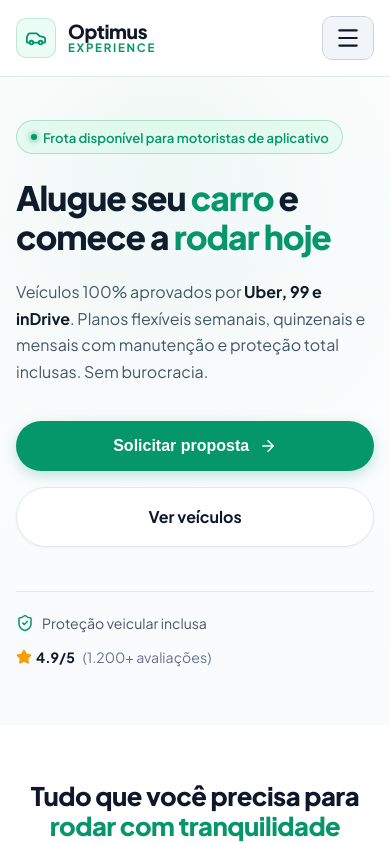
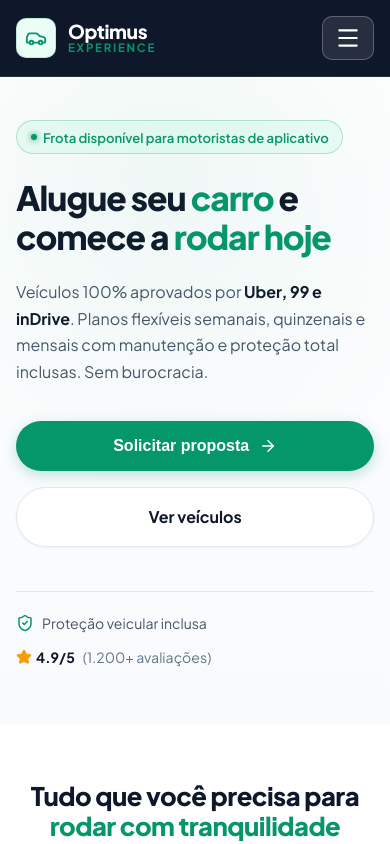
Before and after one commit to AlanySouza2203/Optimus_Experience, a React (Vite) app: page / in a window 390 px wide. Shown: the top 844 px of the page. Built offline with nearby package versions, Linux system fonts and the light colour scheme; no server answers.

Commit message:
feat: implementar estilizacao tema escuro navbar-dark bg-dark pos-f-t no mobile

```diff
--- a/src/components/Navbar.css
+++ b/src/components/Navbar.css
@@ -33,7 +33,7 @@
 }
 
 .collapse.show {
-  max-height: 600px;
+  max-height: 650px;
   opacity: 1;
   border-bottom: 2px solid var(--primary);
   box-shadow: 0 15px 35px rgba(0, 0, 0, 0.35);
@@ -215,3 +215,25 @@
 .btn-full {
   width: 100%;
 }
+
+/* Mobile Media Query: Dark theme matching Bootstrap navbar-dark bg-dark */
+@media screen and (max-width: 1024px) {
+  .navbar {
+    background: #0F172A !important;
+    border-bottom: 1px solid rgba(255, 255, 255, 0.1) !important;
+  }
+
+  .navbar .brand-name {
+    color: #FFFFFF !important;
+  }
+
+  .navbar-toggler {
+    background: rgba(255, 255, 255, 0.1) !important;
+    border-color: rgba(255, 255, 255, 0.25) !important;
+    color: #FFFFFF !important;
+  }
+
+  .navbar-toggler:hover {
+    background: rgba(255, 255, 255, 0.2) !important;
+  }
+}
```
